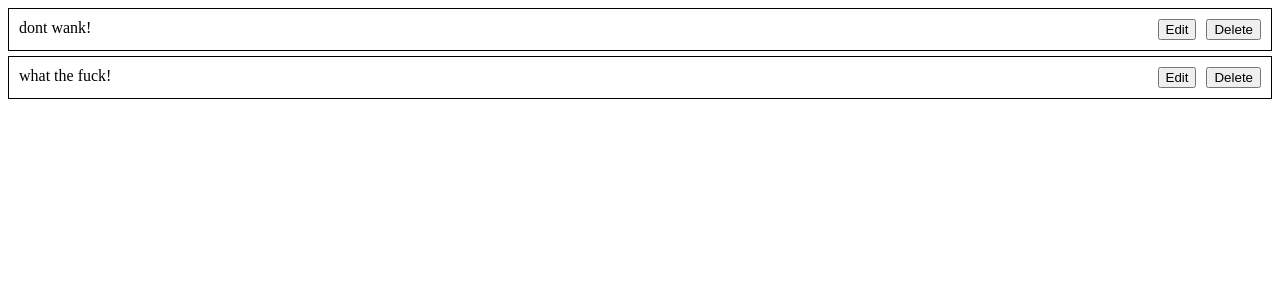
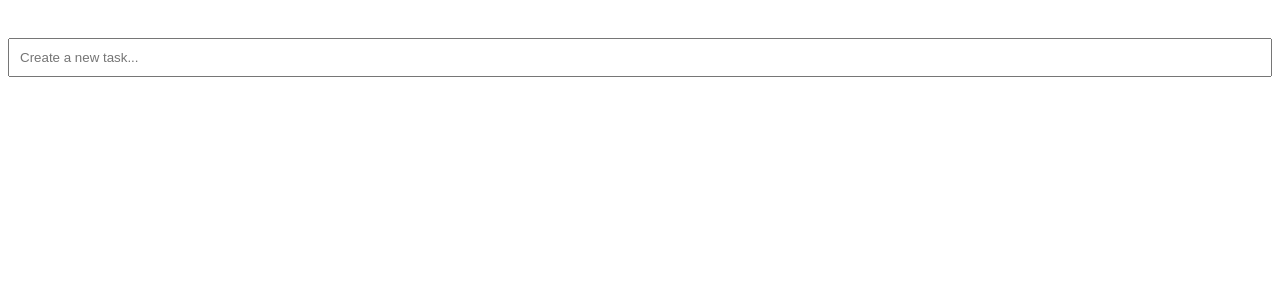
Before and after one commit to d-arkuwu/svelte-todo-app, a Svelte app: page / in a window 1280 px wide. Shown: the top 300 px of the page. Built offline with nearby package versions, Linux system fonts and the light colour scheme.

Commit message:
added the full 'add task' functionality with uuid

```diff
--- a/package.json
+++ b/package.json
@@ -12,10 +12,14 @@
   "devDependencies": {
     "@sveltejs/vite-plugin-svelte": "^3.1.1",
     "@tsconfig/svelte": "^5.0.4",
+    "@types/uuid": "^10.0.0",
     "svelte": "^4.2.18",
     "svelte-check": "^3.8.1",
     "tslib": "^2.6.3",
     "typescript": "^5.2.2",
     "vite": "^5.3.1"
+  },
+  "dependencies": {
+    "uuid": "^10.0.0"
   }
 }
--- a/src/App.svelte
+++ b/src/App.svelte
@@ -1,27 +1,18 @@
 <script lang="ts">
-    import TodoItemActions from "./components/TodoItemActions.svelte";
-    import TodoItems from "./components/TodoItems.svelte";
+    import TodoItemAdd from "./components/items/TodoItemAdd.svelte";
+    import TodoItems from "./components/items/TodoItems.svelte";
     import type { Task } from "./models";
+    import { v4 as uuidv4 } from "uuid";
 
     //moving the main todoItem array to the heart of the application
     //another thing we couldve done though was using svelte stores
 
-    let todoItems: Task[] = [
-        {
-            id: "1",
-            title: "dont wank!",
-            isCompleted: false,
-        },
-        {
-            id: "2",
-            title: "what the fuck!",
-            isCompleted: false,
-        },
-    ];
+    let todoItems: Task[] = [];
 </script>
 
 <main>
-    <TodoItems bind:todoItems={todoItems} />
+    <TodoItems bind:todoItems />
+    <TodoItemAdd bind:todoItems />
 </main>
 
 <style>
--- a/src/components/TodoItem.svelte
+++ b/src/components/items/TodoItem.svelte
@@ -1,5 +1,5 @@
 <script lang="ts">
-    import type { Task } from "../models";
+    import type { Task } from  "../../models";
     import TodoItemActions from "./TodoItemActions.svelte";
 
     //export allows whatever component is using this component (so the parent) to send in
--- a/src/components/TodoItemActions.svelte
+++ b/src/components/items/TodoItemActions.svelte
@@ -7,7 +7,6 @@
     const dispatcher = createEventDispatcher()
 
     function deleteItem(){
-        console.log("todoitemactions")
         dispatcher("deleteItem")
     }
 </script>
--- /dev/null
+++ b/src/components/items/TodoItemAdd.svelte
@@ -0,0 +1,45 @@
+<script lang="ts">
+    import type { Task } from  "../../models";
+    import { v4 as uuidv4 } from 'uuid';
+
+    export let todoItems: Task[];
+
+    var newItemTitle: string = "";
+
+    function onKeyDown(event: KeyboardEvent) {
+        if (event.key != "Enter") return;
+
+        //using a string as event.target.value is stupid and svelte allows magic bind :)
+
+        //the other option apart from the "spreading" is to todoitem.push and then todoItems = todoItems
+        //a reassignment doesnt look that good
+
+        todoItems = [
+            ...todoItems,
+            {
+                id: uuidv4(),
+                title: newItemTitle,
+                isCompleted: false,
+            },
+        ];
+        newItemTitle = "";
+    }
+</script>
+
+<div>
+    <input
+        type="text"
+        on:keydown={onKeyDown}
+        placeholder="Create a new task..."
+        bind:value={newItemTitle}
+    />
+</div>
+
+<style>
+    input {
+        width: 100%;
+        box-sizing: border-box;
+        padding: 10px;
+        margin-top: 30px;
+    }
+</style>
--- a/src/components/TodoItems.svelte
+++ b/src/components/items/TodoItems.svelte
@@ -1,5 +1,5 @@
 <script lang="ts">
-    import type { Task } from "../models";
+    import type { Task } from "../../models";
     import TodoItem from "./TodoItem.svelte";
 
     export let todoItems:Task[]
@@ -17,7 +17,7 @@
         <TodoItem
             bind:task={todoItem}
             on:deleteItem={() => onDeleteItem(todoItem.id)}
-        />
+        />declare module 'foo';
     {/each}
 </div>
 
--- /dev/null
+++ b/src/foo.d.ts
@@ -0,0 +1 @@
+declare module 'uuid';
```
Also changed, not shown: src/components/TodoItemAdd.svelte (deleted, +0 -11 lines), src/components/modals/Modal.svelte (added), 1 other file (tests, documents, lock files or other folders).
